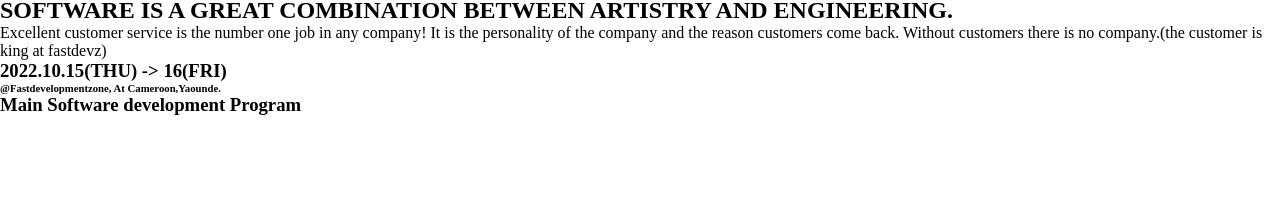
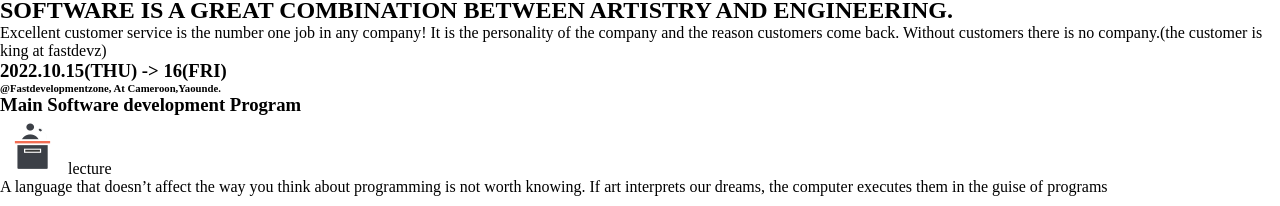
Before and after one commit to soulemanou-software/Capstone--pro--1, a website: page index.html in a window 1280 px wide. Shown: the part 594-800 px from the top of the page. Drawn offline with Linux system fonts and the light colour scheme.

Commit message:
added the mani program in index.html

```diff
--- a/index.html
+++ b/index.html
@@ -19,8 +19,8 @@
 
             </div>
             <nav>
-                <i><img src="Resources/images/my-logo.png" alt="fastdevz logo"></i>
-                <i><img src="Resources/images/menu-icon-1.png" alt="tagle-menu"></i>
+                <i class="logo"><img src="Resources/images/my-logo.png" alt="fastdevz logo"></i>
+                <i class="toggle-btn"><img src="Resources/images/menu-icon-1.png" alt="tagle-menu"></i>
             </nav>
         </header>
         <!-- End of the header here -->
@@ -36,10 +36,30 @@
             <h6>@Fastdevelopmentzone, At Cameroon,Yaounde.<h6>
         </section>
         <!-- ending of the headlines -->
+
+        <!-- main program swection -->
         <section id="main-program">
             <h3>Main Software development Program</h3>
+
+            <!-- lettel line  -->
             <div id="line"></div>
+            <!-- end of lettel line  -->
+
+            <!-- cart area which needs to be in app.js  -->
+            <div class="program-carts-container">
+                <div class="program-cart cart-content">
+                    <img src="Resources/images/program_icon_01.png" alt="lecture">
+                    <span>lecture</span>
+                    <p>A language that doesn’t affect the way you think about programming is not worth knowing.
+                        If art interprets our dreams, the computer executes them in the guise of programs
+                    </p>
+                </div>
+            </div>
+            <!-- end of program cart -->
+
         </section>
+        <!-- end of  -->
+
     <script src="js/app.js"></script>
 </body>
 </html>
```
